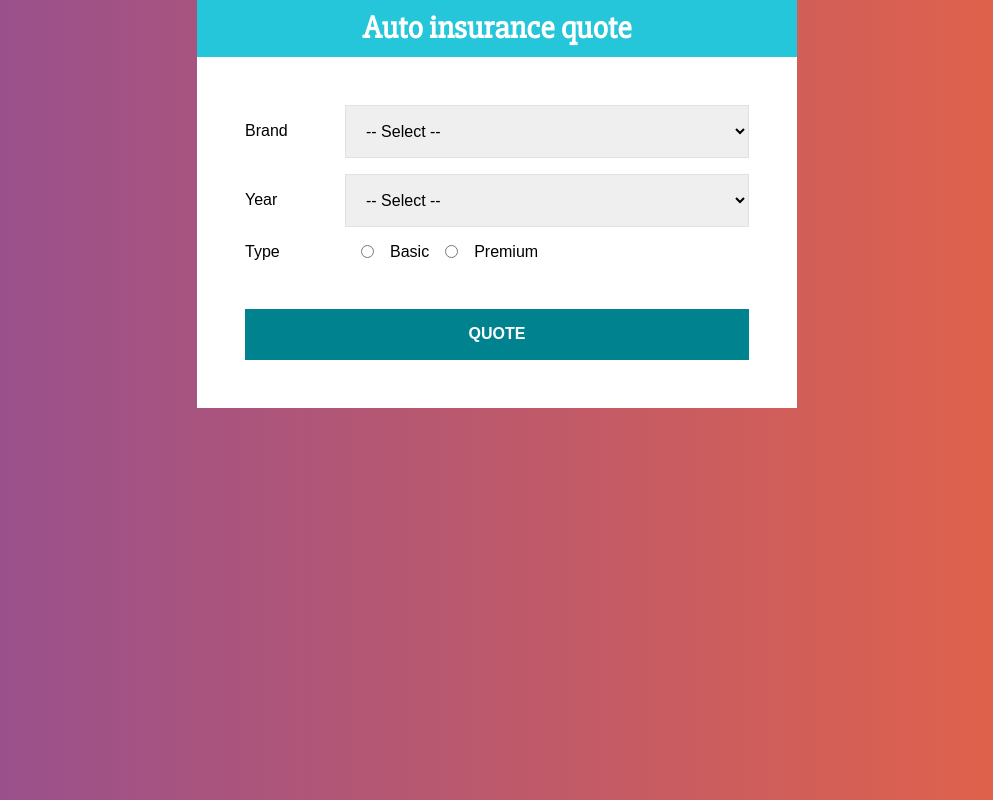
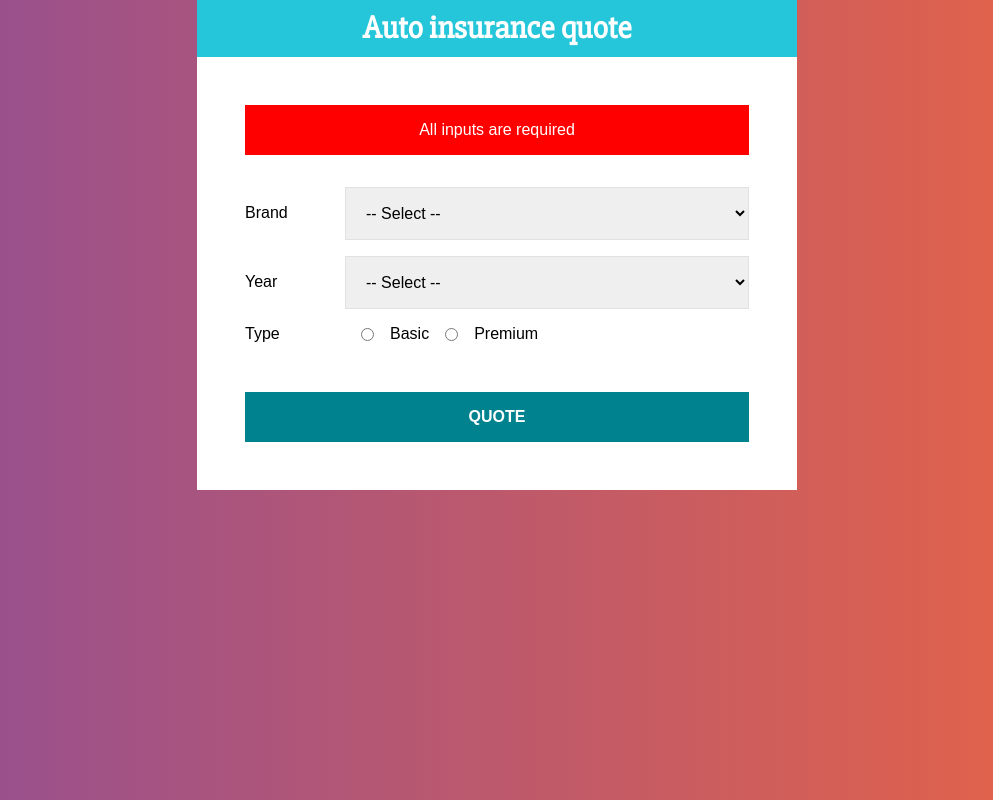
Before and after one commit to Erick-SN/AutoinsuranceQuote, a React (Create React App) app: page / in a window 1280 px wide. Both pictures are taken after a click on the button "QUOTE". Shown: the whole page, without its empty margins (143-1136 px from the left). Built offline with nearby package versions, Linux system fonts and the light colour scheme.

Commit message:
Form status created

```diff
--- a/src/components/Form.jsx
+++ b/src/components/Form.jsx
@@ -40,19 +40,44 @@ const Button = styled.button`
   }
 `;
 
+const Error = styled.div`
+  background-color: red;
+  color: white;
+  padding: 1rem;
+  width: 100;
+  text-align: center;
+  margin-bottom: 2rem;
+`;
+
 const Form = () => {
+  const [error, setError] = useState(false);
   const [data, setData] = useState({
     brand: '',
     year: '',
     type: '',
   });
+
+  const hanldeChangeData = (e) => {
+    setData({ ...data, [e.target.name]: e.target.value });
+  };
+
+  const onSubmitQuote = (e) => {
+    e.preventDefault();
+    if (brand.trim() === '' || year.trim() === '' || type.trim() === '') {
+      setError(true);
+      return;
+    }
+    setError(false);
+  };
+
   const { brand, year, type } = data;
   return (
     <>
-      <form>
+      <form onSubmit={onSubmitQuote}>
+        {error ? <Error>All inputs are required</Error> : null}
         <Input>
           <Label>Brand</Label>
-          <Select name='brand' value={brand}>
+          <Select name='brand' value={brand} onChange={hanldeChangeData}>
             <option value=''>-- Select --</option>
             <option value='american'>American</option>
             <option value='european'>Erupean</option>
@@ -61,7 +86,7 @@ const Form = () => {
         </Input>
         <Input>
           <Label>Year</Label>
-          <Select name='year' value={year}>
+          <Select name='year' value={year} onChange={hanldeChangeData}>
             <option value=''>-- Select --</option>
             <option value='2021'>2021</option>
             <option value='2020'>2020</option>
@@ -82,6 +107,7 @@ const Form = () => {
             name='type'
             value='basic'
             checked={type === 'basic'}
+            onChange={hanldeChangeData}
           />
           Basic
           <InputRadio
@@ -89,10 +115,11 @@ const Form = () => {
             name='type'
             value='premium'
             checked={type === 'premium'}
+            onChange={hanldeChangeData}
           />
           Premium
         </Input>
-        <Button type='button'>Quote</Button>
+        <Button type='submit'>Quote</Button>
       </form>
     </>
   );
```
